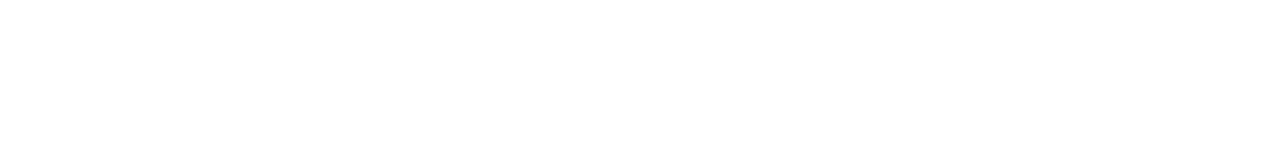
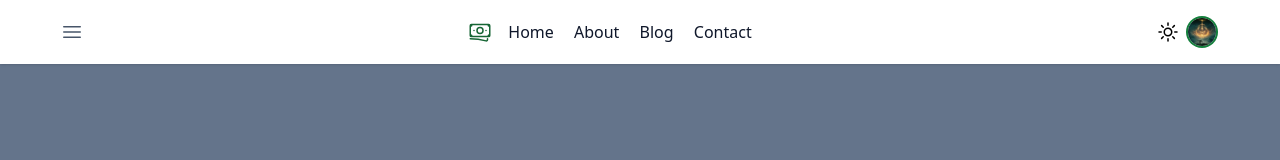
Before and after one commit to Hidden-MrPickle/moneyApp, a website built with Vite: page index.html in a window 1280 px wide. Built offline with nearby package versions, Linux system fonts and the light colour scheme.

Commit message:
header section done

```diff
--- a/index.html
+++ b/index.html
@@ -6,5 +6,123 @@
     <link rel="stylesheet" href="tailcwind.css" />
     <title>Document</title>
   </head>
-  <body></body>
+  <body class="bg-slate-500">
+    <header class="bg-white shadow px-6">
+      <div class="flex justify-between h-16 items-center max-w-6xl mx-auto">
+        <button
+          class="rounded text-slate-600 hover:bg-sky-500 hover:text-teal-50 -m-1 focus:ring-2"
+        >
+          <svg
+            xmlns="http://www.w3.org/2000/svg"
+            fill="none"
+            viewBox="0 0 24 24"
+            stroke-width="1.5"
+            stroke="currentColor"
+            class="w-6 h-6"
+          >
+            <path
+              stroke-linecap="round"
+              stroke-linejoin="round"
+              d="M3.75 6.75h16.5M3.75 12h16.5m-16.5 5.25h16.5"
+            />
+          </svg>
+        </button>
+        <div class="flex -mx-3 ">
+        <a class="hover:rotate-12 duration-200 text-green-800" href="#">
+            <svg
+              xmlns="http://www.w3.org/2000/svg"
+              fill="none"
+              viewBox="0 0 24 24"
+              stroke-width="1.5"
+              stroke="currentColor"
+              class="w-6 h-6"
+            >
+              <path
+                stroke-linecap="round"
+                stroke-linejoin="round"
+                d="M2.25 18.75a60.07 60.07 0 0 1 15.797 2.101c.727.198 1.453-.342 1.453-1.096V18.75M3.75 4.5v.75A.75.75 0 0 1 3 6h-.75m0 0v-.375c0-.621.504-1.125 1.125-1.125H20.25M2.25 6v9m18-10.5v.75c0 .414.336.75.75.75h.75m-1.5-1.5h.375c.621 0 1.125.504 1.125 1.125v9.75c0 .621-.504 1.125-1.125 1.125h-.375m1.5-1.5H21a.75.75 0 0 0-.75.75v.75m0 0H3.75m0 0h-.375a1.125 1.125 0 0 1-1.125-1.125V15m1.5 1.5v-.75A.75.75 0 0 0 3 15h-.75M15 10.5a3 3 0 1 1-6 0 3 3 0 0 1 6 0Zm3 0h.008v.008H18V10.5Zm-12 0h.008v.008H6V10.5Z"
+              />
+            </svg>
+          </a>
+          <div class="mx-2">
+          <a
+            class="text-slate-900 transition-colors px-2 py-2 hover:text-white hover:bg-green-800 rounded"
+            href=""
+            >Home</a
+          >
+          <a
+            class="text-slate-900 px-2 py-2 transition-colors hover:text-white hover:bg-green-800 rounded"
+            href=""
+            >About</a
+          >
+          <a
+            class="text-slate-900 px-2 py-2 transition-colors hover:text-white hover:bg-green-800 rounded"
+            href=""
+            >Blog</a
+          >
+          <a
+            class="text-slate-900 px-2 py-2 transition-colors hover:text-white hover:bg-green-800 rounded"
+            href=""
+            >Contact</a
+          >
+        </div>
+        </div>
+
+          <div class="flex">
+          <button class="hover:bg-slate-400 rounded-full focus:ring-2">
+            <svg
+              xmlns="http://www.w3.org/2000/svg"
+              fill="none"
+              viewBox="0 0 24 24"
+              stroke-width="1.5"
+              stroke="currentColor"
+              class="w-6 h-6"
+            >
+              <path
+                stroke-linecap="round"
+                stroke-linejoin="round"
+                d="M12 3v2.25m6.364.386-1.591 1.591M21 12h-2.25m-.386 6.364-1.591-1.591M12 18.75V21m-4.773-4.227-1.591 1.591M5.25 12H3m4.227-4.773L5.636 5.636M15.75 12a3.75 3.75 0 1 1-7.5 0 3.75 3.75 0 0 1 7.5 0Z"
+              />
+            </svg>
+          </button>
+          <button class="rounded-full ring-2 ml-2 ring-green-700">
+            <img
+              class="rounded-full w-7 h-7"
+              src="./icons/eldenring_0.ico"
+              alt=""
+            />
+          </button>
+        </div>
+      </div>
+
+      </div>
+
+
+      <!-- Mobile breakpoint view -->
+
+      <div class="space-y-1 pb-3 border-t pt-2 sm:hidden">
+        <a
+          class="focus:hover:translate-x-3 block rounded-md transition-colors text-slate-900 hover:bg-green-700 hover:text-teal-50 px-3 py-1"
+          href="#"
+          >Home</a
+        >
+
+        <a
+          href="#"
+          class="focus:hover:translate-x-3 block rounded-md transition-colors text-slate-900 hover:bg-green-700 hover:text-teal-50 px-3 py-1"
+          >About Us</a
+        >
+        <a
+          href="#"
+          class="focus:hover:translate-x-3 block rounded-md transition-colors text-slate-900 hover:bg-green-700 hover:text-teal-50 px-3 py-1"
+          >Blog</a
+        >
+        <a
+          href="#"
+          class="focus:hover:translate-x-3 block rounded-md transition-colors text-slate-900 hover:bg-green-700 hover:text-teal-50 px-3 py-1"
+          >Contact</a
+        >
+      </div>
+    </header>
+  </body>
 </html>
```
Also changed, not shown: icons/eldenring_0.ico (added).
